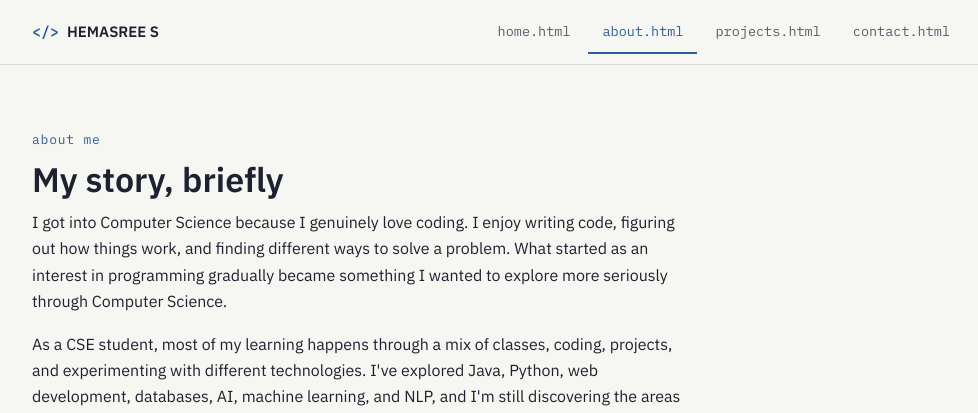
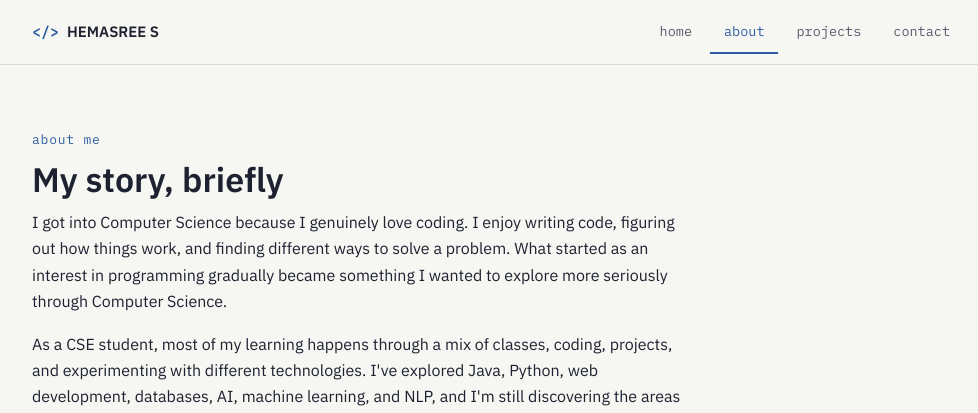
Before and after one commit to hemasree2423-oss/portfolio, a Django app: page /about/ in a window 1280 px wide. Shown: the top 413 px of the page, without its empty margins (142-1120 px from the left). Run offline with Django 5.2, Linux system fonts and the light colour scheme.

Commit message:
Update website

```diff
--- a/templates/base.html
+++ b/templates/base.html
@@ -29,10 +29,10 @@
       </button>
 
       <nav class="tabbar-nav" id="tabbarNav">
-        <a href="{% url 'main:home' %}" class="tab {% block nav_home %}{% endblock %}">home.html</a>
-        <a href="{% url 'main:about' %}" class="tab {% block nav_about %}{% endblock %}">about.html</a>
-        <a href="{% url 'main:projects' %}" class="tab {% block nav_projects %}{% endblock %}">projects.html</a>
-        <a href="{% url 'main:contact' %}" class="tab {% block nav_contact %}{% endblock %}">contact.html</a>
+        <a href="{% url 'main:home' %}" class="tab {% block nav_home %}{% endblock %}">home</a>
+        <a href="{% url 'main:about' %}" class="tab {% block nav_about %}{% endblock %}">about</a>
+        <a href="{% url 'main:projects' %}" class="tab {% block nav_projects %}{% endblock %}">projects</a>
+        <a href="{% url 'main:contact' %}" class="tab {% block nav_contact %}{% endblock %}">contact</a>
       </nav>
     </div>
   </header>
```
